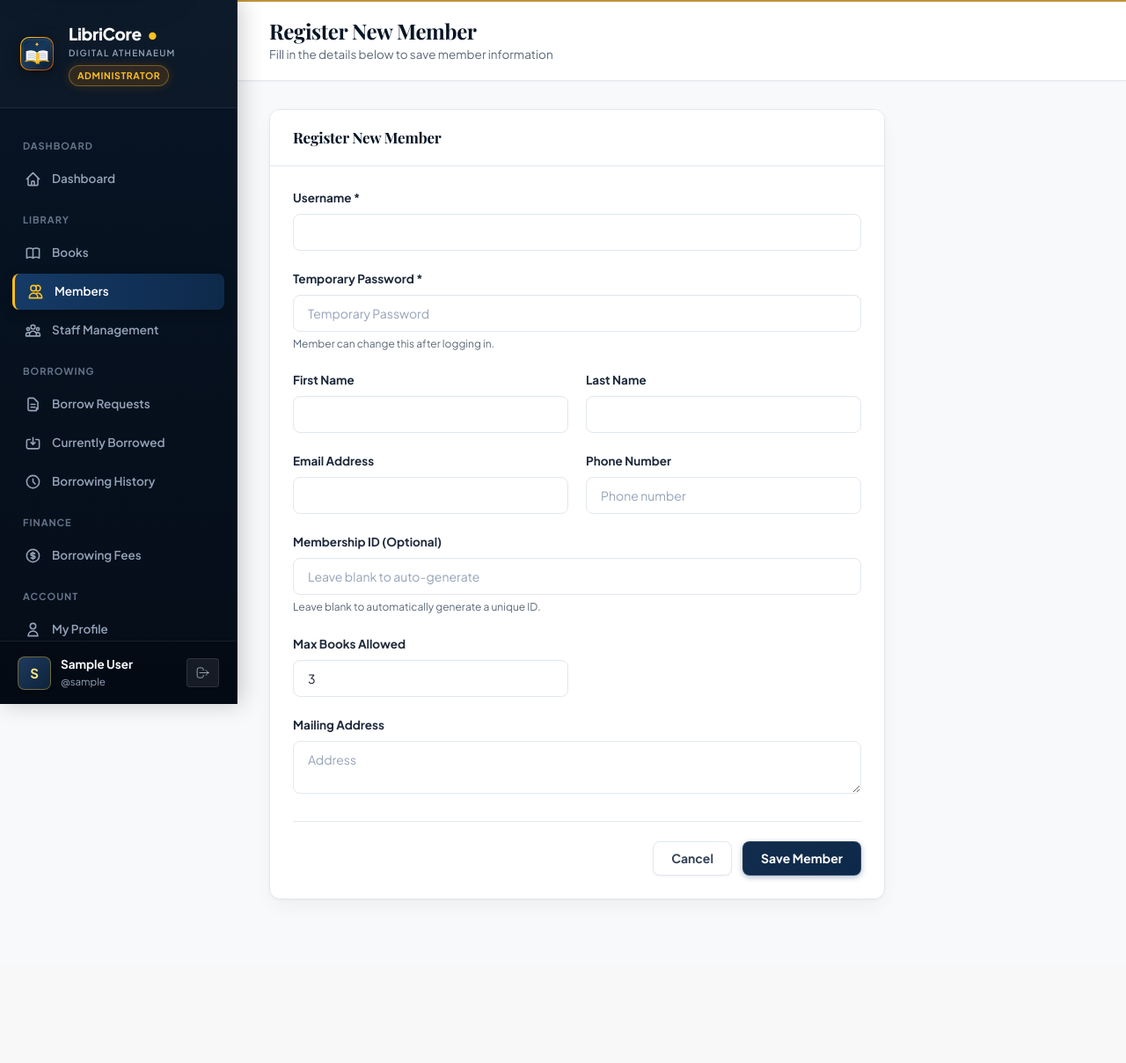
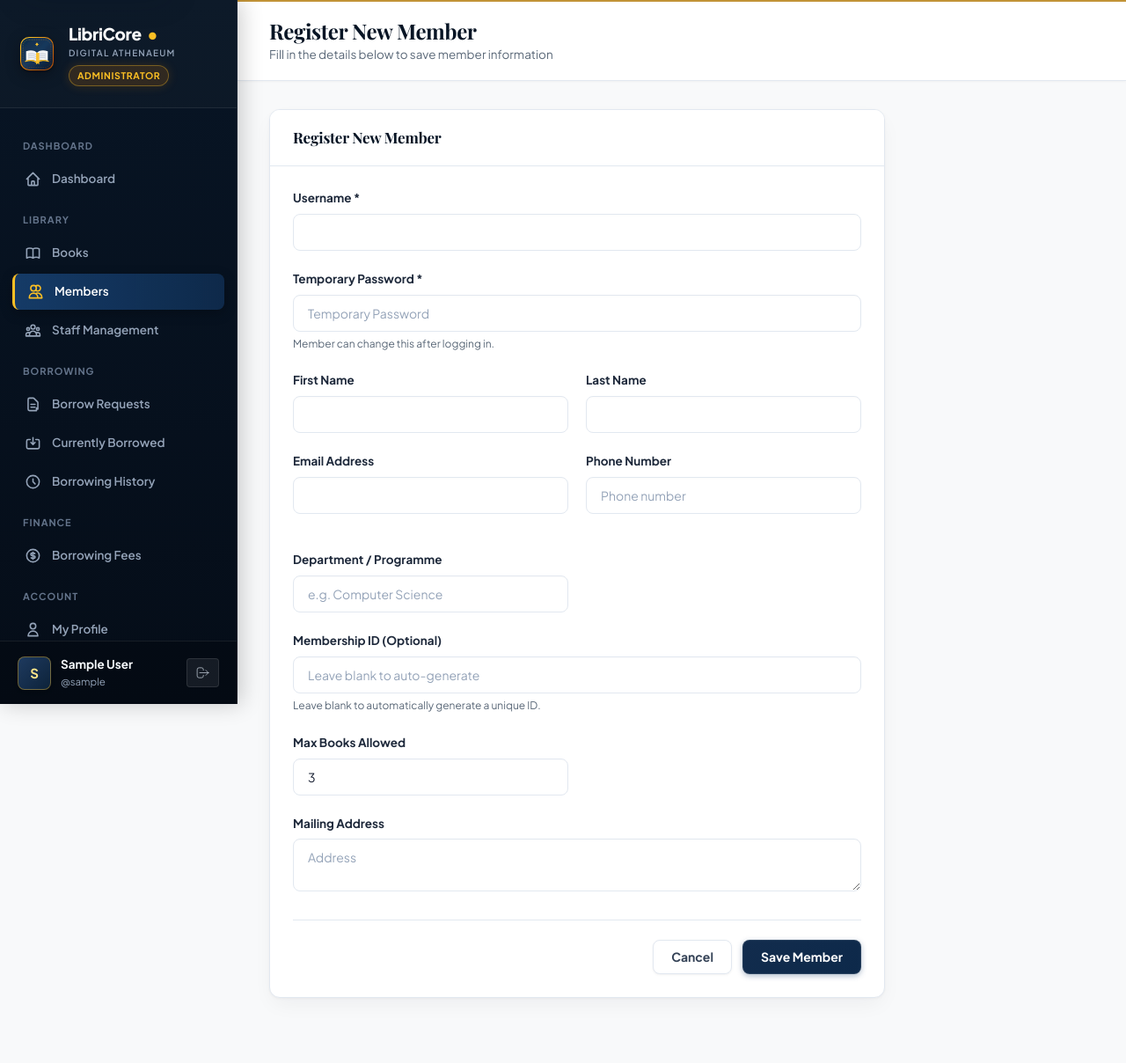
Before and after one commit to Abhii0018/library_management, a Django app: page /members/add/ in a window 1280 px wide. Shown: the whole page at 88% size. Before the commit the page ends 1023 px from the top, so only its background shows below. Run offline with Django 5.2, Linux system fonts and the light colour scheme; the visitor is signed in with stand-in values (Sample User, id 1); some web fonts are replaced.

Commit message:
Expose department tracking in member forms and templates

```diff
--- a/accounts/forms.py
+++ b/accounts/forms.py
@@ -19,6 +19,14 @@ class UserLoginForm(AuthenticationForm):
     )
 
 
+def _department_field() -> forms.CharField:
+    return forms.CharField(
+        required=False,
+        max_length=100,
+        widget=forms.TextInput(attrs={'class': 'form-control', 'placeholder': 'e.g. Computer Science'})
+    )
+
+
 class MemberRegistrationForm(forms.ModelForm):
     password = forms.CharField(
         widget=forms.PasswordInput(attrs={'class': 'form-control', 'placeholder': 'Create password'}),
@@ -31,6 +39,7 @@ class MemberRegistrationForm(forms.ModelForm):
         required=False,
         widget=forms.TextInput(attrs={'class': 'form-control', 'placeholder': 'Phone number'})
     )
+    department = _department_field()
     address = forms.CharField(
         required=False,
         widget=forms.Textarea(attrs={'class': 'form-control', 'rows': 3, 'placeholder': 'Mailing address'})
@@ -64,6 +73,7 @@ class MemberRegistrationForm(forms.ModelForm):
                 user=user,
                 membership_id=MemberProfile.generate_membership_id(),
                 phone=self.cleaned_data.get('phone', ''),
+                department=self.cleaned_data.get('department', ''),
                 address=self.cleaned_data.get('address', '')
             )
         return user
@@ -79,6 +89,7 @@ class LibrarianMemberCreateForm(forms.ModelForm):
         required=False,
         widget=forms.TextInput(attrs={'class': 'form-control', 'placeholder': 'Phone number'})
     )
+    department = _department_field()
     address = forms.CharField(
         required=False,
         widget=forms.Textarea(attrs={'class': 'form-control', 'rows': 2, 'placeholder': 'Address'})
@@ -121,6 +132,7 @@ class LibrarianMemberCreateForm(forms.ModelForm):
                 user=user,
                 membership_id=mem_id,
                 phone=self.cleaned_data.get('phone', ''),
+                department=self.cleaned_data.get('department', ''),
                 address=self.cleaned_data.get('address', ''),
                 max_books_allowed=self.cleaned_data.get('max_books_allowed', 3)
             )
@@ -133,6 +145,7 @@ class MemberEditForm(forms.ModelForm):
         required=False,
         widget=forms.TextInput(attrs={'class': 'form-control'})
     )
+    department = _department_field()
     address = forms.CharField(
         required=False,
         widget=forms.Textarea(attrs={'class': 'form-control', 'rows': 3})
@@ -162,6 +175,7 @@ class MemberEditForm(forms.ModelForm):
             profile = self.instance.member_profile
             self.fields['phone'].initial = profile.phone
             self.fields['address'].initial = profile.address
+            self.fields['department'].initial = profile.department
             self.fields['max_books_allowed'].initial = profile.max_books_allowed
             self.fields['is_blocked'].initial = profile.is_blocked
 
@@ -171,6 +185,7 @@ class MemberEditForm(forms.ModelForm):
             profile = user.member_profile
             profile.phone = self.cleaned_data.get('phone', '')
             profile.address = self.cleaned_data.get('address', '')
+            profile.department = self.cleaned_data.get('department', '')
             profile.max_books_allowed = self.cleaned_data.get('max_books_allowed', 3)
             profile.is_blocked = self.cleaned_data.get('is_blocked', False)
             profile.save()
@@ -183,6 +198,7 @@ class UserProfileForm(forms.ModelForm):
         required=False,
         widget=forms.TextInput(attrs={'class': 'form-control'})
     )
+    department = _department_field()
     address = forms.CharField(
         required=False,
         widget=forms.Textarea(attrs={'class': 'form-control', 'rows': 3})
@@ -203,6 +219,7 @@ class UserProfileForm(forms.ModelForm):
             profile = self.instance.member_profile
             self.fields['phone'].initial = profile.phone
             self.fields['address'].initial = profile.address
+            self.fields['department'].initial = profile.department
 
     def save(self, commit=True):
         user = super().save(commit=commit)
@@ -210,6 +227,7 @@ class UserProfileForm(forms.ModelForm):
             profile = user.member_profile
             profile.phone = self.cleaned_data.get('phone', '')
             profile.address = self.cleaned_data.get('address', '')
+            profile.department = self.cleaned_data.get('department', '')
             profile.save()
         return user
 
--- a/templates/accounts/member_form.html
+++ b/templates/accounts/member_form.html
@@ -61,6 +61,11 @@
             {{ form.phone }}
             {% if form.phone.errors %}<div class="form-error">{{ form.phone.errors.0 }}</div>{% endif %}
           </div>
+          <div class="form-group">
+            <label class="form-label" for="{{ form.department.id_for_label }}">Department / Programme</label>
+            {{ form.department }}
+            {% if form.department.errors %}<div class="form-error">{{ form.department.errors.0 }}</div>{% endif %}
+          </div>
         </div>
 
         {% if form.membership_id %}
--- a/templates/accounts/profile.html
+++ b/templates/accounts/profile.html
@@ -80,6 +80,11 @@
           {{ form.phone }}
           {% if form.phone.errors %}<div class="form-error">{{ form.phone.errors.0 }}</div>{% endif %}
         </div>
+        <div class="form-group">
+          <label class="form-label" for="{{ form.department.id_for_label }}">Department / Programme</label>
+          {{ form.department }}
+          {% if form.department.errors %}<div class="form-error">{{ form.department.errors.0 }}</div>{% endif %}
+        </div>
 
         <div class="form-group">
           <label class="form-label" for="{{ form.address.id_for_label }}">Residential / Departmental Address</label>
--- a/templates/accounts/register.html
+++ b/templates/accounts/register.html
@@ -74,6 +74,11 @@
         {{ form.phone }}
         {% if form.phone.errors %}<div class="form-error">{{ form.phone.errors.0 }}</div>{% endif %}
       </div>
+      <div class="form-group">
+        <label class="form-label" for="{{ form.department.id_for_label }}">Department / Programme</label>
+        {{ form.department }}
+        {% if form.department.errors %}<div class="form-error">{{ form.department.errors.0 }}</div>{% endif %}
+      </div>
 
       <div class="form-group">
         <label class="form-label" for="{{ form.address.id_for_label }}">Residential / Campus Address</label>
```
